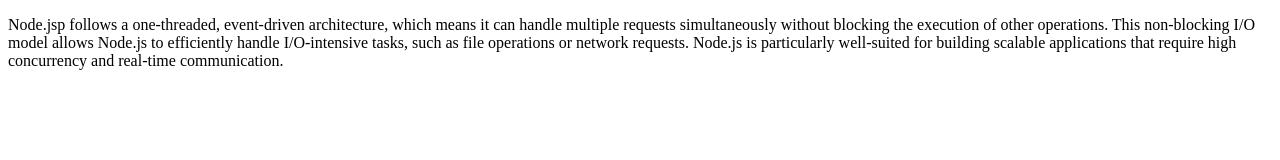
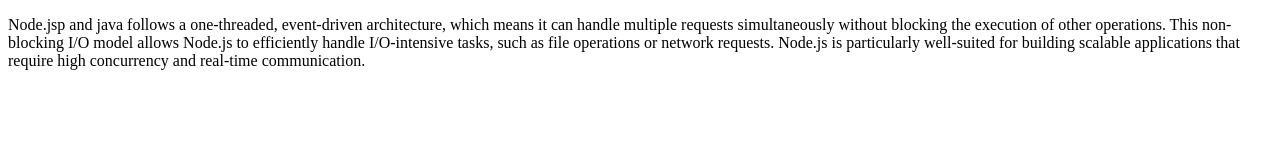
Before and after one commit to teddy-developer/likeict, a plain HTML site: page index.html in a window 1280 px wide. Drawn offline with Linux system fonts and the light colour scheme.

Commit message:
added java

```diff
--- a/index.html
+++ b/index.html
@@ -8,7 +8,7 @@
   </head>
   <body>
     <p>
-      Node.jsp follows a one-threaded, event-driven architecture, which means
+      Node.jsp and java follows a one-threaded, event-driven architecture, which means
       it can handle multiple requests simultaneously without blocking the
       execution of other operations. This non-blocking I/O model allows Node.js
       to efficiently handle I/O-intensive tasks, such as file operations or
```
